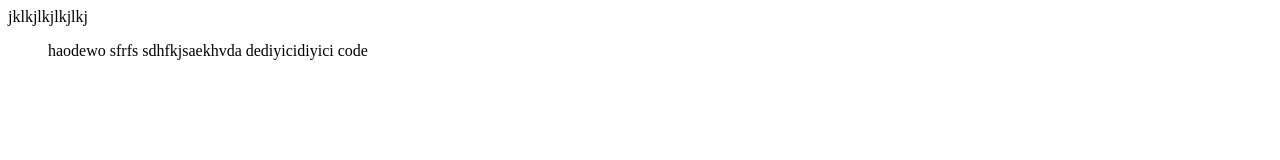
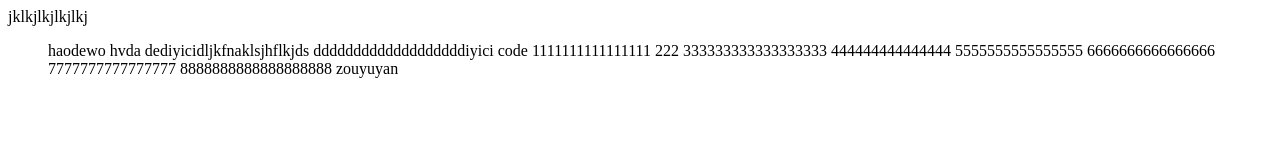
Before and after one commit to lexuetang-lianxi/wode-code, a plain HTML site: page index.html in a window 1280 px wide. Drawn offline with Linux system fonts and the light colour scheme.

Commit message:
wodediyici

```diff
--- a/index.html
+++ b/index.html
@@ -9,13 +9,23 @@ jklkjlkjlkjlkj
 <div>
     <ul>
         haodewo
+        hvda
 
-        sfrfs
+        dediyicidljkfnaklsjhflkjds
+        dddddddddddddddddddiyici code
+        1111111111111111
+        222
 
 
-        sdhfkjsaekhvda
+        333333333333333333
+        444444444444444
+        5555555555555555
+        6666666666666666
+        7777777777777777
+        8888888888888888888
+        zouyuyan
 
-        dediyicidiyici code
+
     </ul>
 
 </div>
```
